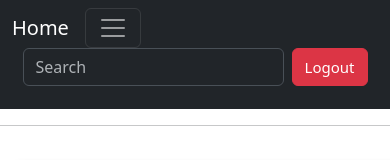
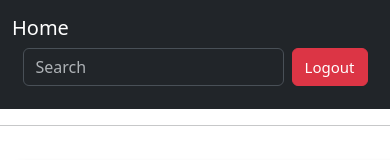
Before and after one commit to AbhayDixitDev/HackerKernal-Task, a React (Vite) app: page / in a window 390 px wide. Shown: the top 160 px of the page. Built offline with nearby package versions, Linux system fonts and the light colour scheme; sample sign-in values are in the browser's storage.

Commit message:
hackerKernal task responsive

```diff
--- a/src/Components/Dashboard/Header.jsx
+++ b/src/Components/Dashboard/Header.jsx
@@ -28,14 +28,13 @@ const Header = () => {
   return (
     <div>
  <Navbar expand="lg" bg="dark" data-bs-theme="dark"  >
-      <Container fluid style={{display:"flex",alignItems:"center",justifyContent:"center"}}>
+      <Container fluid style={{alignItems:"center",justifyContent:"center"}}>
         <Navbar.Brand as={Link} to="/">Home</Navbar.Brand>
 
-        <Navbar.Toggle aria-controls="navbarScroll" />
+
           <Nav
             className="me-auto my-2 my-lg-0"
             style={{ maxHeight: '100px' }}
-            navbarScroll
           >
 
           </Nav>
```
